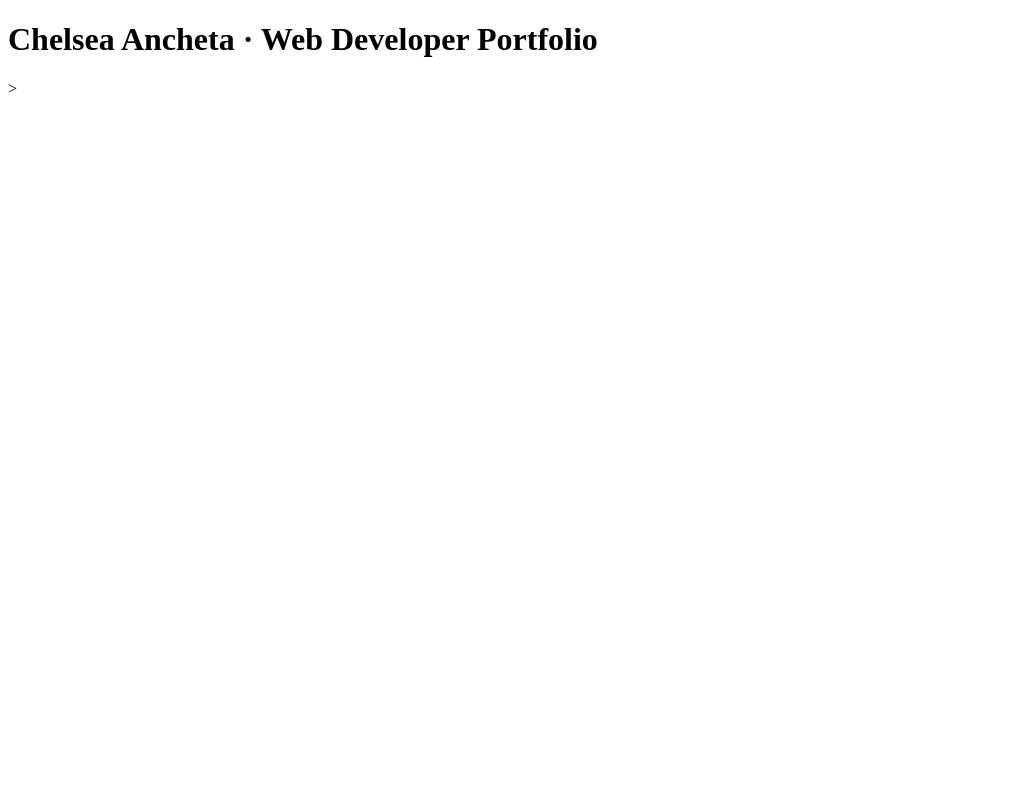
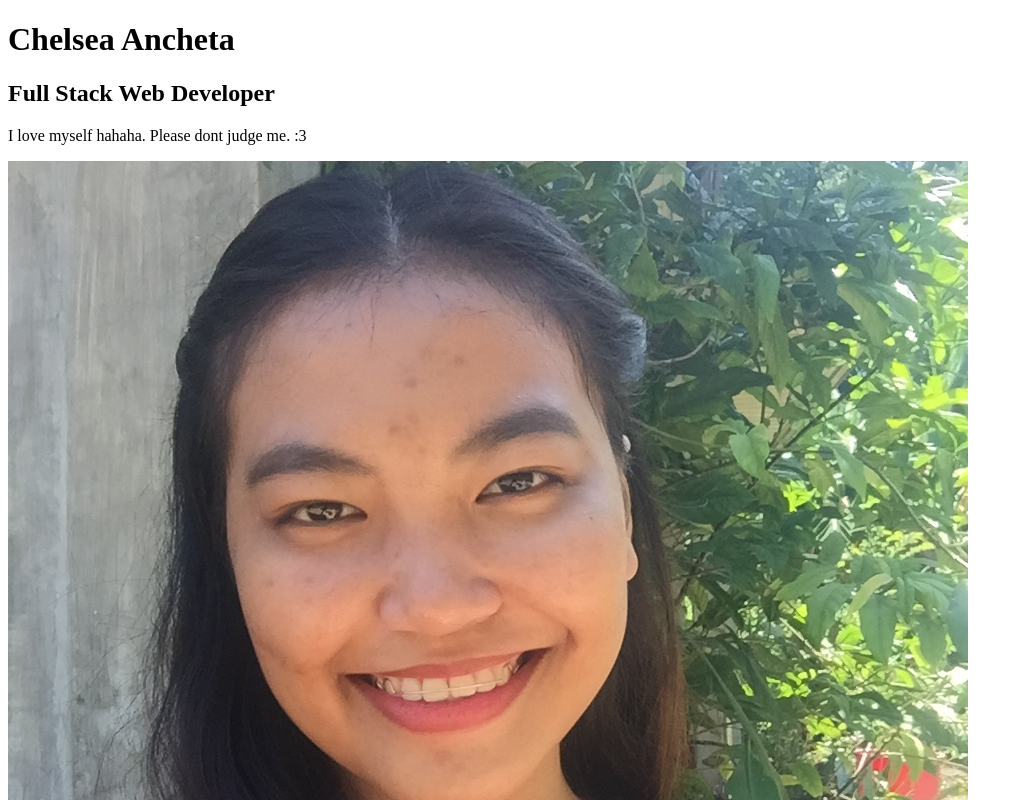
Before and after one commit to chelsscz/portfolio, a plain HTML site: page index.html in a window 1280 px wide. Shown: the top 800 px of the page, without its empty margins (0-1023 px from the left). Drawn offline with Linux system fonts and the light colour scheme.

Commit message:
#3 - Add some content and image to the page

```diff
--- a/index.html
+++ b/index.html
@@ -4,6 +4,14 @@
 	<title>Chelsea Ancheta &middot; Web Developer Portfolio</title>
 </head>
 <body>
-	<h1>Chelsea Ancheta &middot; Web Developer Portfolio</h1>>
+	<div class "container">
+		<selection id="landing">
+			<h1>Chelsea Ancheta</h1>
+			<h2>Full Stack Web Developer</h2>
+			<p> I love myself hahaha. Please dont judge me. :3 </p>
+			<img src="./images/me.JPG" alt="my profile images">
+			</section>
+		<selection id="gallery"></selection>
+	</div>
 </body>
 </html>
```
Also changed, not shown: images/me.JPG (added).
